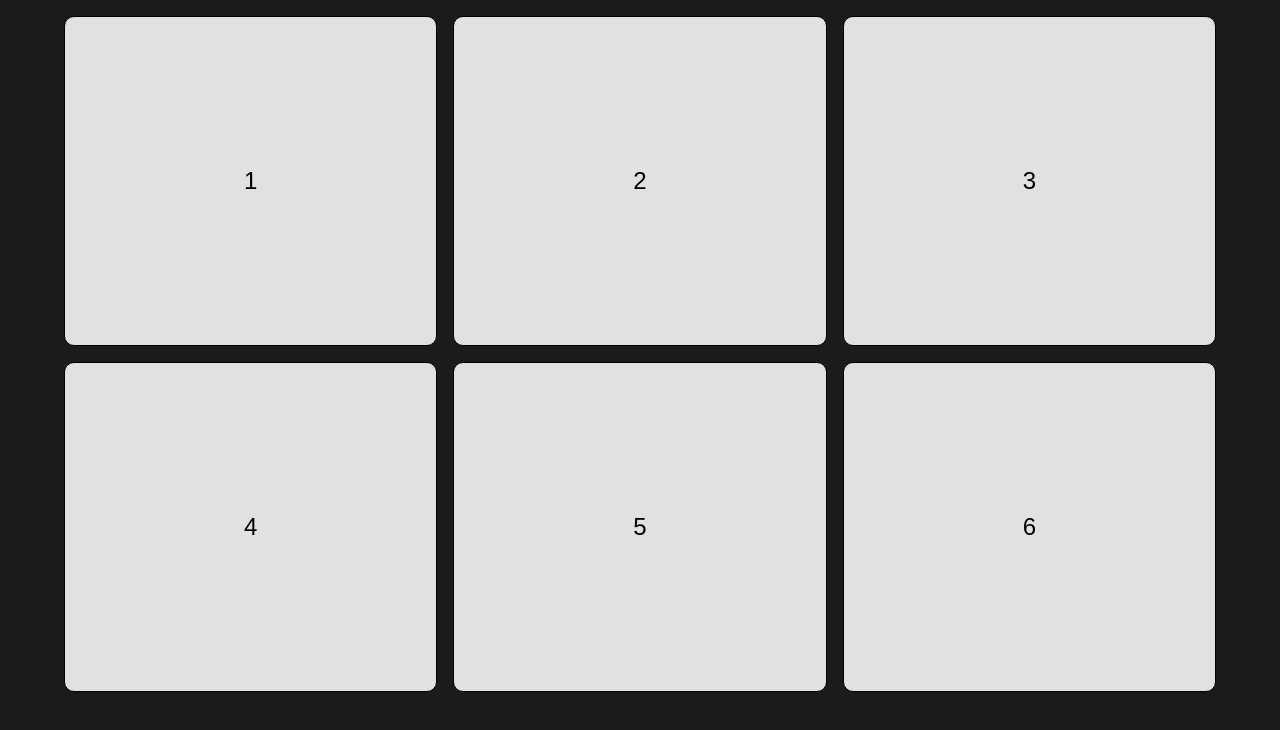
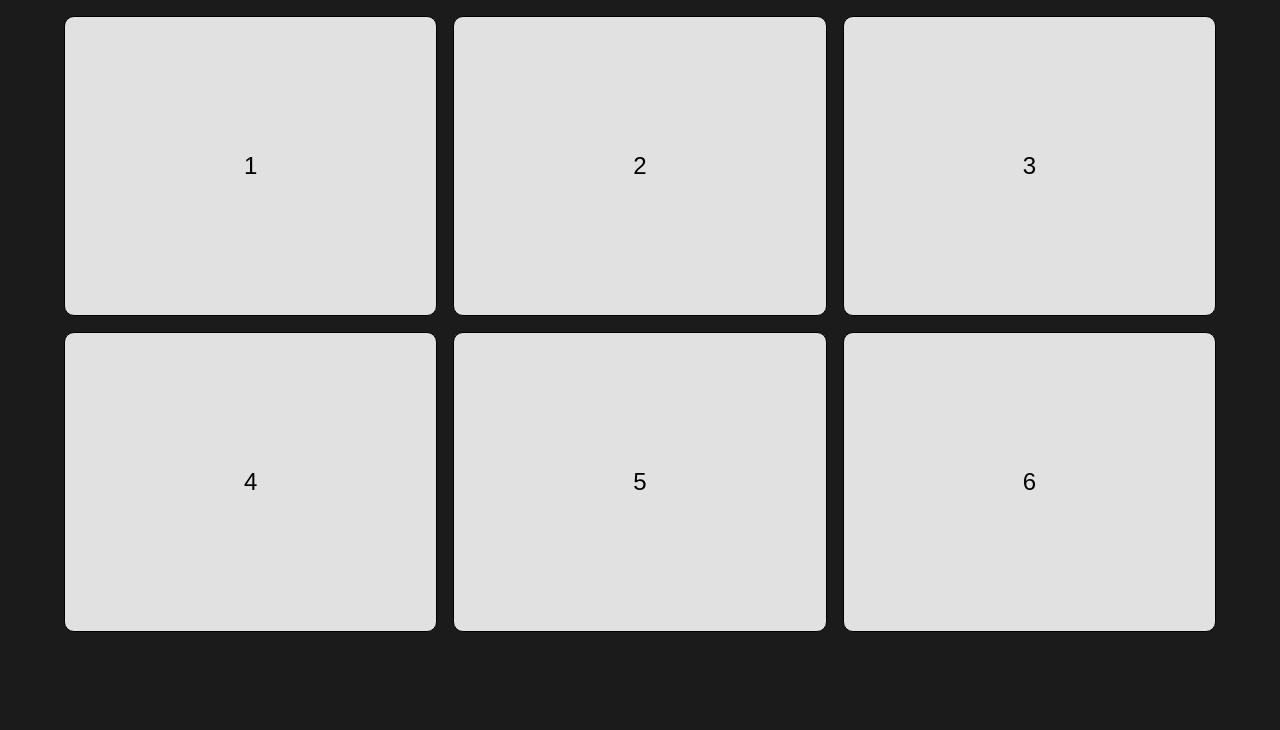
Before and after one commit to DevLomeli/sesion4, a plain HTML site: page index.html in a window 1280 px wide. Drawn offline with Linux system fonts and the light colour scheme.

Commit message:
commit from task002 - grid-template

```diff
--- a/style.css
+++ b/style.css
@@ -10,9 +10,7 @@ body {
 }
 .grid-container {
   display: grid;
-  grid-template-columns: repeat(3, 1fr);
-  grid-template-rows: repeat(2, 330px);
-
+  grid-template: repeat(2, 300px) / repeat(3, 1fr);
   width: 90%;
   margin: 1rem auto;
   gap: 1rem;
```
